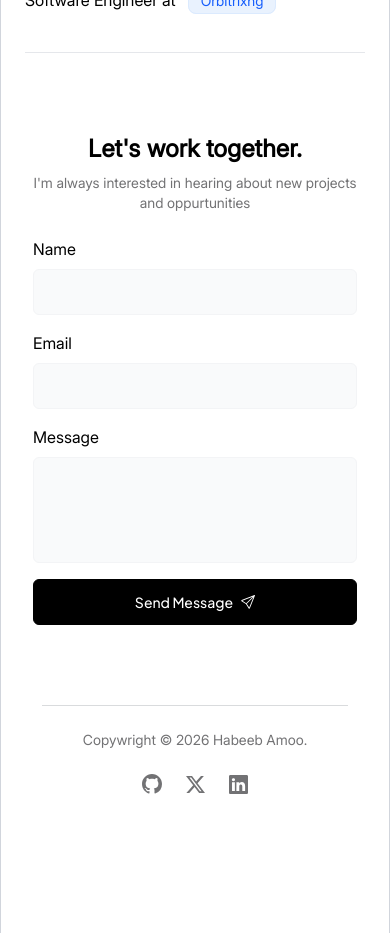
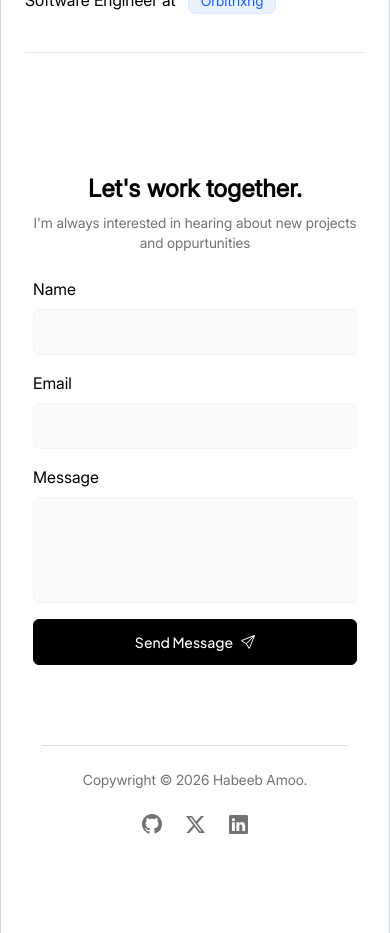
Before and after one commit to Habeebamoo/MyPortfolio, a Next.js app: page / in a window 390 px wide. Shown: the part 2960-3893 px from the top of the page. Built offline with nearby package versions, Linux system fonts and the light colour scheme.

Commit message:
increased spacing between work section and contact form

```diff
--- a/components/Main.tsx
+++ b/components/Main.tsx
@@ -82,7 +82,7 @@ const Main = () => {
       </section>
 
       {/* Contact */}
-      <section className="mt-20 md:mt-30 px-2 sm:w-100 md:w-120 mx-auto">
+      <section className="mt-30 px-2 sm:w-100 md:w-120 mx-auto">
         <h1 className="font-inter font-bold text-2xl md:text-3xl text-center">Let's work together.</h1>
 
         <p className="text-muted text-center font-inter text-sm mt-2">
```
